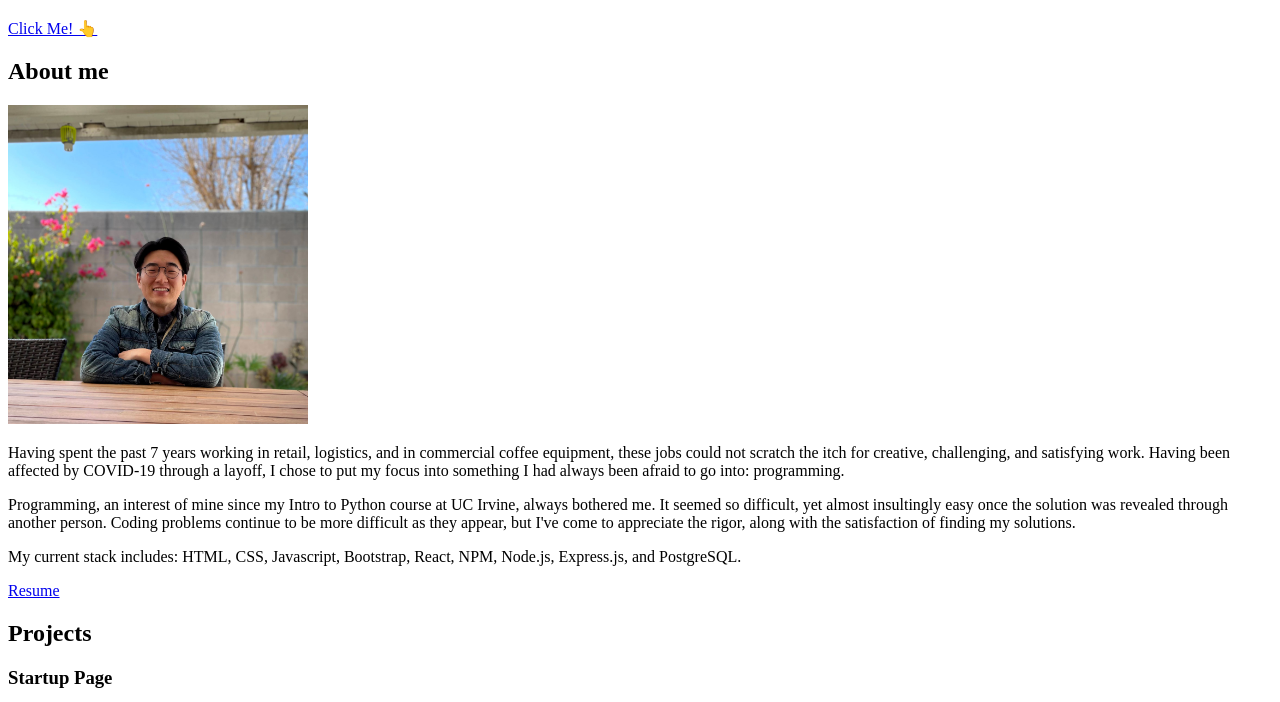
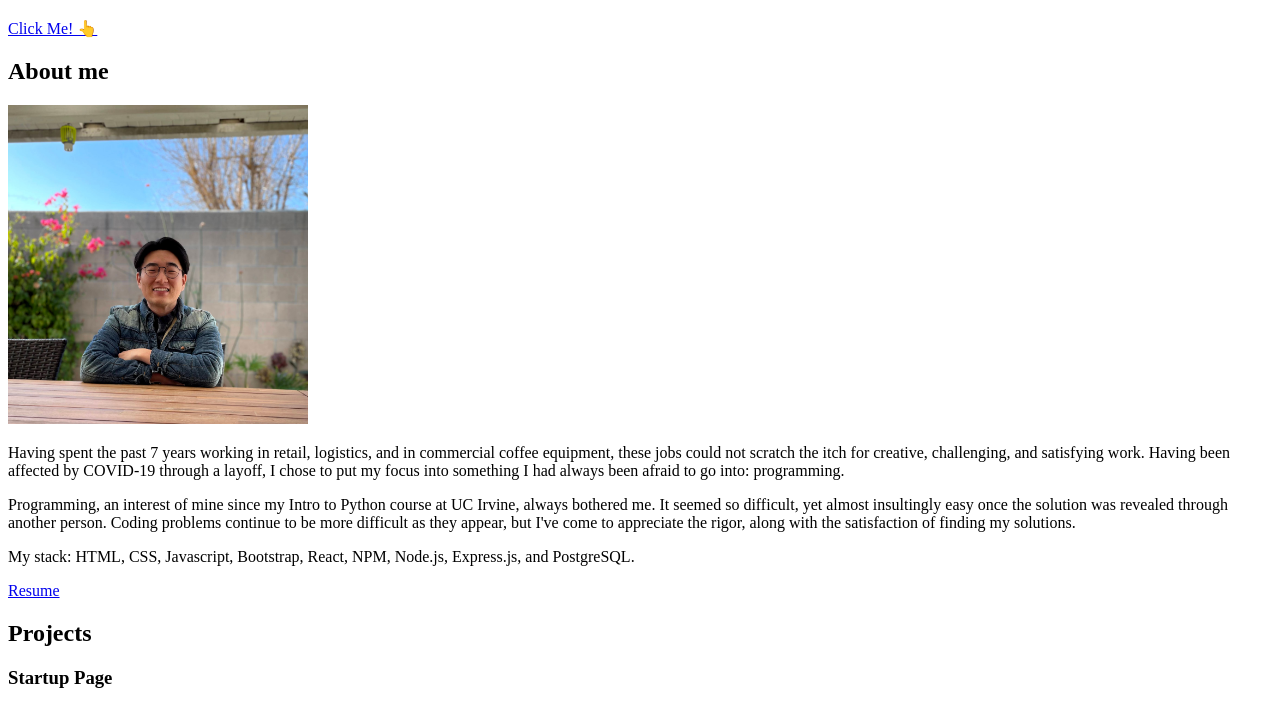
Before and after one commit to justin-rim/MyPortfolio, a website: page src/template.html in a window 1280 px wide. Shown: the part 98-800 px from the top of the page. Drawn offline with nearby package versions, Linux system fonts and the light colour scheme.

Commit message:
changes in about me

```diff
--- a/src/template.html
+++ b/src/template.html
@@ -83,7 +83,7 @@
                 Programming, an interest of mine since my Intro to Python course at UC Irvine, always bothered me. It seemed so difficult, yet almost insultingly easy once the solution was revealed through another person. Coding problems continue to be more difficult as they appear, but I've come to appreciate the rigor, along with the satisfaction of finding my solutions.
               </p>
                <p class="about-wrapper__info-text">
-                My current stack includes: HTML, CSS, Javascript, Bootstrap, React, NPM, Node.js, Express.js, and PostgreSQL.
+                My stack: HTML, CSS, Javascript, Bootstrap, React, NPM, Node.js, Express.js, and PostgreSQL.
               </p>
               <span class="d-flex mt-3">
                 <a target="_blank" class="cta-btn cta-btn--resume" href="https://docs.google.com/document/d/13NyCj1-3Y3Wht3keCDWcL-jKKOESg_VawlpLBMjlz60/edit?usp=sharing">
```
